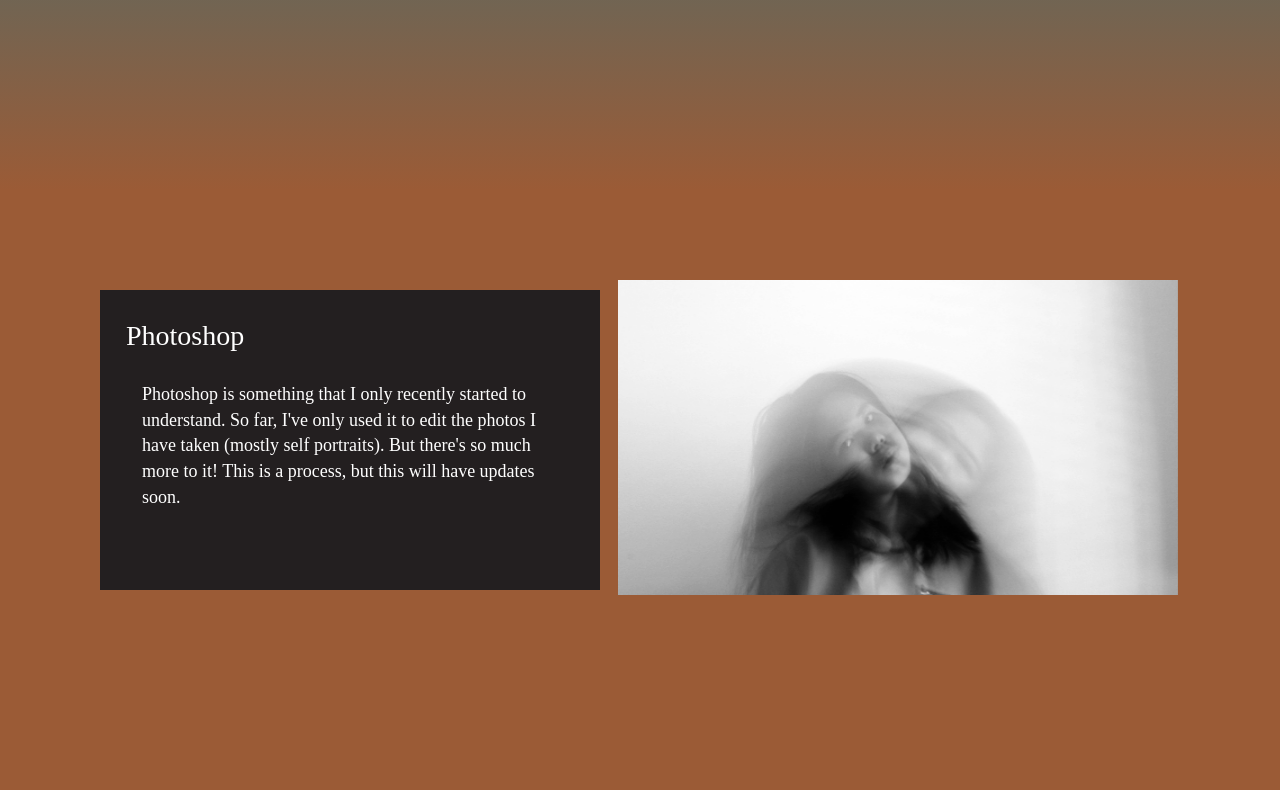
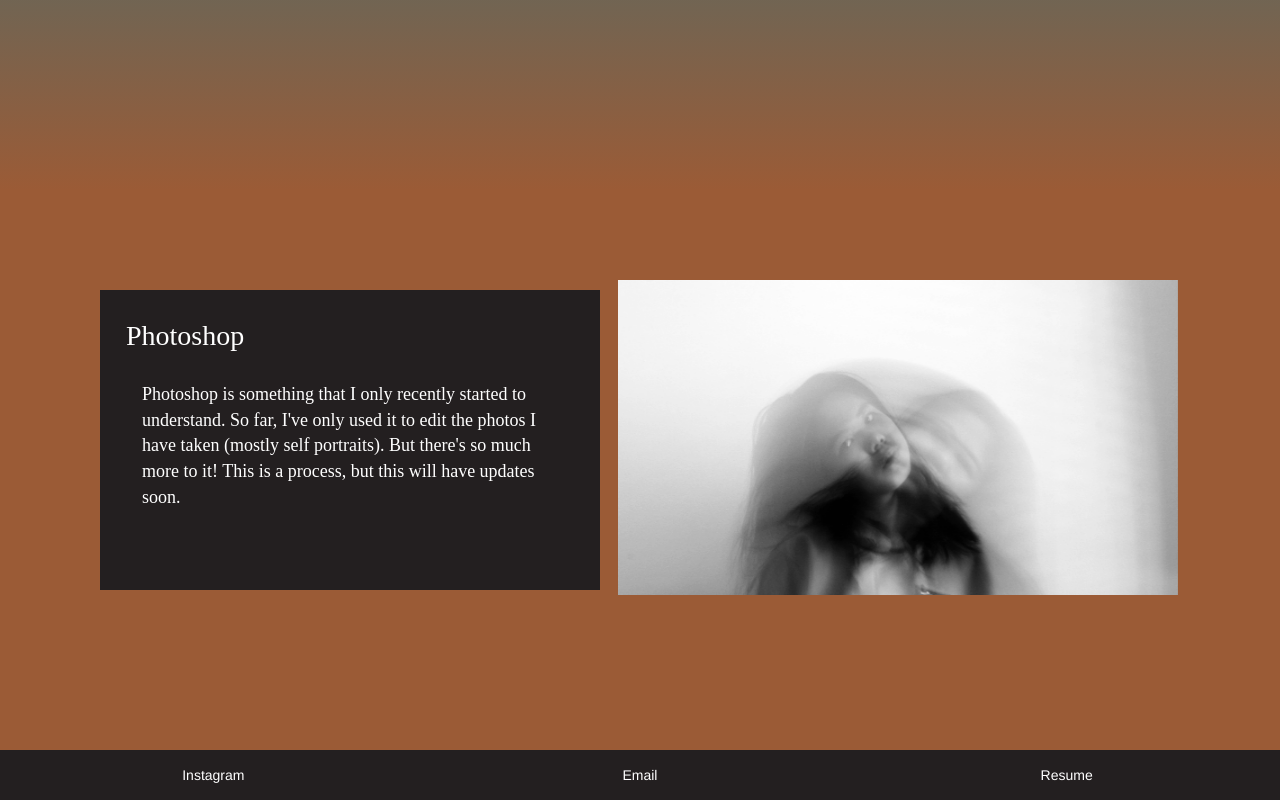
Before and after one commit to crystal00lim/00, a plain HTML site: page index.html in a window 1280 px wide. Shown: the part 1510-2310 px from the top of the page. Drawn offline with nearby package versions, Linux system fonts and the light colour scheme.

Commit message:
added footer

```diff
--- a/index.html
+++ b/index.html
@@ -31,7 +31,7 @@
 
 <div id="rtol" class="col7"></div>
   <div id="ltor" class="main3"><p id="w" style="font-size:18px;color:white;font-family:'Times New Roman';">Click <a href="https://github.com/crystal00lim/00" id="l" >here</a> for code source.</p>
-</div>
+  </div>
 <svg width="100%" height="400px">
   <rect width="100%" height="400px" fill="url(#grad2)"/>
   <defs>
@@ -104,8 +104,22 @@
       </div>
     </div>
     </a>
+    </div>
   </div>
 </div>
+
+<div class="row2" style="text-align:center;">
+  <div class="col-sm-4">
+    <a href="https://www.instagram.com/rock_in_metal/" style="color:white;">Instagram</a>
+  </div>
+  <div class="col-sm-4">
+    <a href="mailto:cl3364@drexel.edu" style="color:white;">Email</a>
+  </div>
+  <div class="col-sm-4">
+    Resume
+  </div>
+</div>
+
 <script>
   window.onscroll = function() {myFunction()};
   var rtol2 = document.getElementById("rtol2");
@@ -117,6 +131,6 @@
     rtol2.classList.remove("sticky");
     }
   }
-  </script>
+</script>
 </body>
 </html>
--- a/style.css
+++ b/style.css
@@ -6,9 +6,17 @@ body, html {
   margin:0px;
 }
 .row2 {
-  background-color: rgb(89,106,99);
-  padding:0px;
-  margin:0px;
+  position: absolute;
+  top:1260px;
+  z-index:+10;
+  text-align:center;
+  background-color: rgb(35,31,32);
+  width:100%;
+  height:50px;
+}
+.col-sm-4 {
+  color:white;
+  padding-top:15px;
 }
 .sidenav {
   height: 100%;
```
